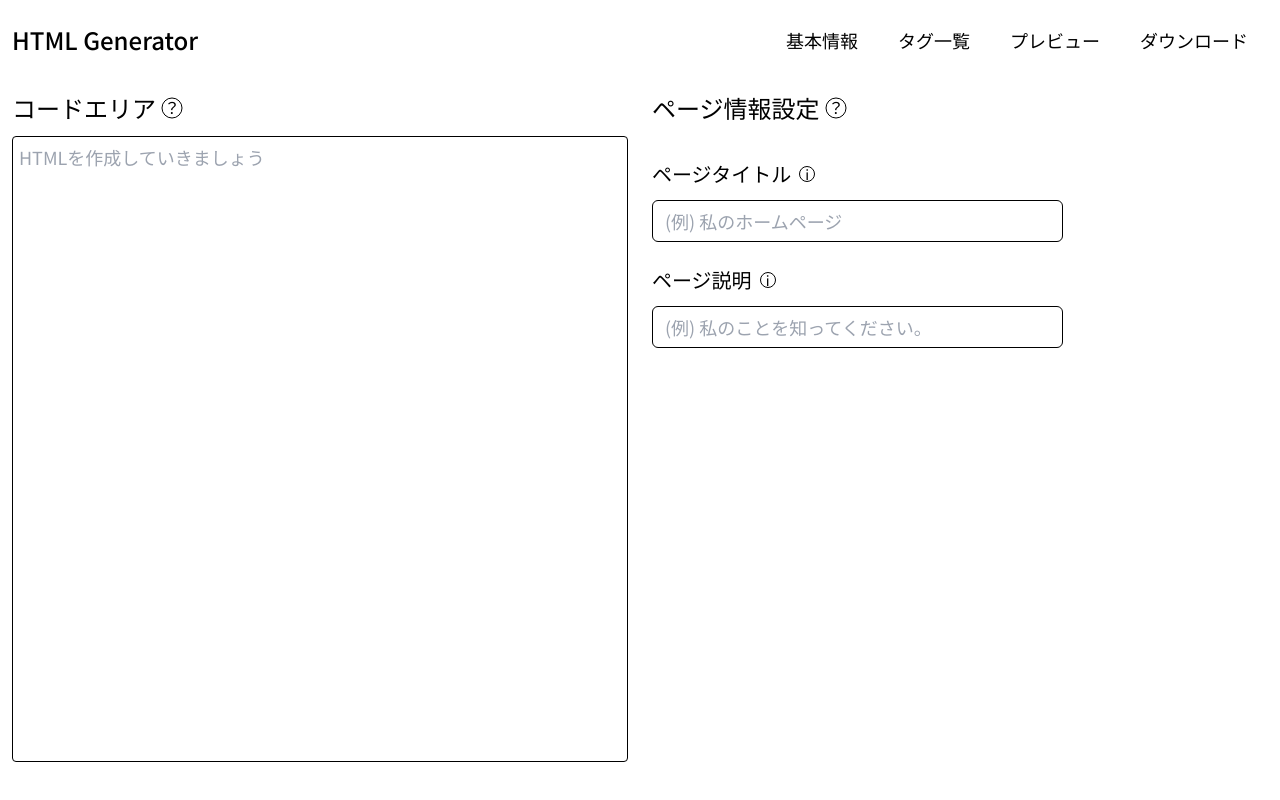
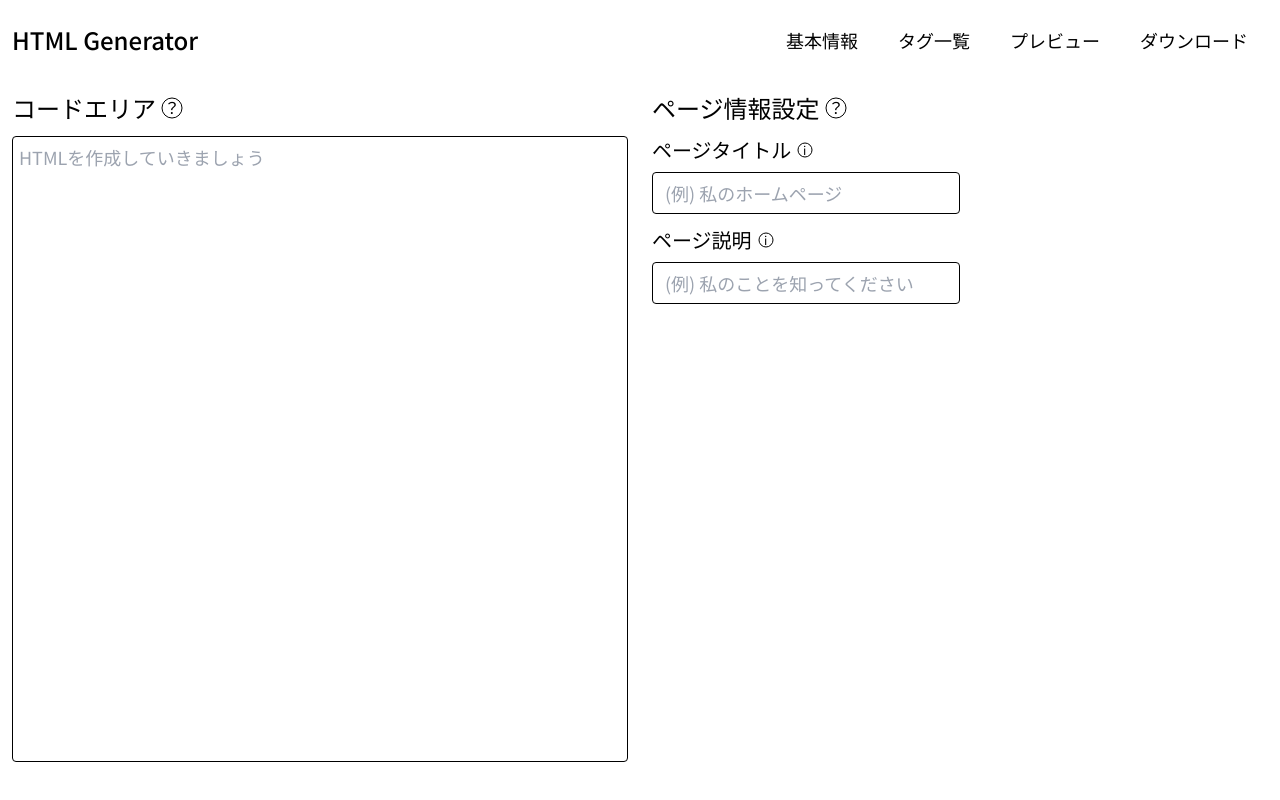
Before and after one commit to kazu51-gh/html-generator, a Next.js app: page / in a window 1280 px wide. Built offline with nearby package versions, Linux system fonts and the light colour scheme.

Commit message:
redesign basic setting

```diff
--- a/src/components/input/pageSetting/setting.tsx
+++ b/src/components/input/pageSetting/setting.tsx
@@ -11,7 +11,7 @@ type Props = {
 
 const Setting: FC<Props> = ({ setSetting, placeholder, value, headingTitle }) => {
   return(
-    <div className="my-3">
+    <div className="mb-3">
       <SettingTitle
         headingTitle={headingTitle}
       />
--- a/src/components/input/pageSetting/settingTitle.tsx
+++ b/src/components/input/pageSetting/settingTitle.tsx
@@ -6,9 +6,14 @@ type Props = {
 
 const SettingTitle: FC<Props> = ({ headingTitle }) => {
   return(
-    <div className="flex">
-      <h3 className="my-3 mr-2 text-xl">{headingTitle}</h3>
-      <div className="border border-black cursor-pointer leading-[14px] my-[18px] text-center text-sm rounded-full h-4 w-4 dark:border-white">i</div>
+    <div className="flex flex-row items-center w-full">
+      <h3 className="text-xl mb-2">{headingTitle}</h3>
+      <svg xmlns="http://www.w3.org/2000/svg" width="28" height="28" viewBox="0 0 28 28"
+        className="cursor-pointer mb-2"
+      >
+        <circle cx="14" cy="14" r="7" fill="white" stroke="black" />
+        <text x="12" y="19" font-size="12" font-family="inherit">i</text>
+      </svg>
     </div>
   );
 }
--- a/src/components/input/pageSetting/settingWindow.tsx
+++ b/src/components/input/pageSetting/settingWindow.tsx
@@ -9,7 +9,7 @@ type Props = {
 const SettingWindow: FC<Props> = ({ setSetting, placeholder, value }) => {
   return(
     <input
-      className="border border-black px-3 py-1.5 rounded-md text-lg w-2/3 dark:bg-gray-700 dark:border-gray-500 dark:text-gray-300"
+      className="border border-black px-3 py-1.5 rounded text-lg w-1/2 dark:bg-gray-700 dark:border-gray-500 dark:text-gray-300"
       onChange={(e) => setSetting(e.target.value)}
       placeholder={placeholder}
       type="text"
--- a/src/components/layout/basicSetting.tsx
+++ b/src/components/layout/basicSetting.tsx
@@ -21,7 +21,7 @@ const BasicSetting: FC<Props> = ({ pageTitle, setPageTitle, pageDescription, set
       />
       <Setting
         setSetting={setPageDescription}
-        placeholder="(例) 私のことを知ってください。"
+        placeholder="(例) 私のことを知ってください"
         value={pageDescription}
         headingTitle="ページ説明"
       />
```
